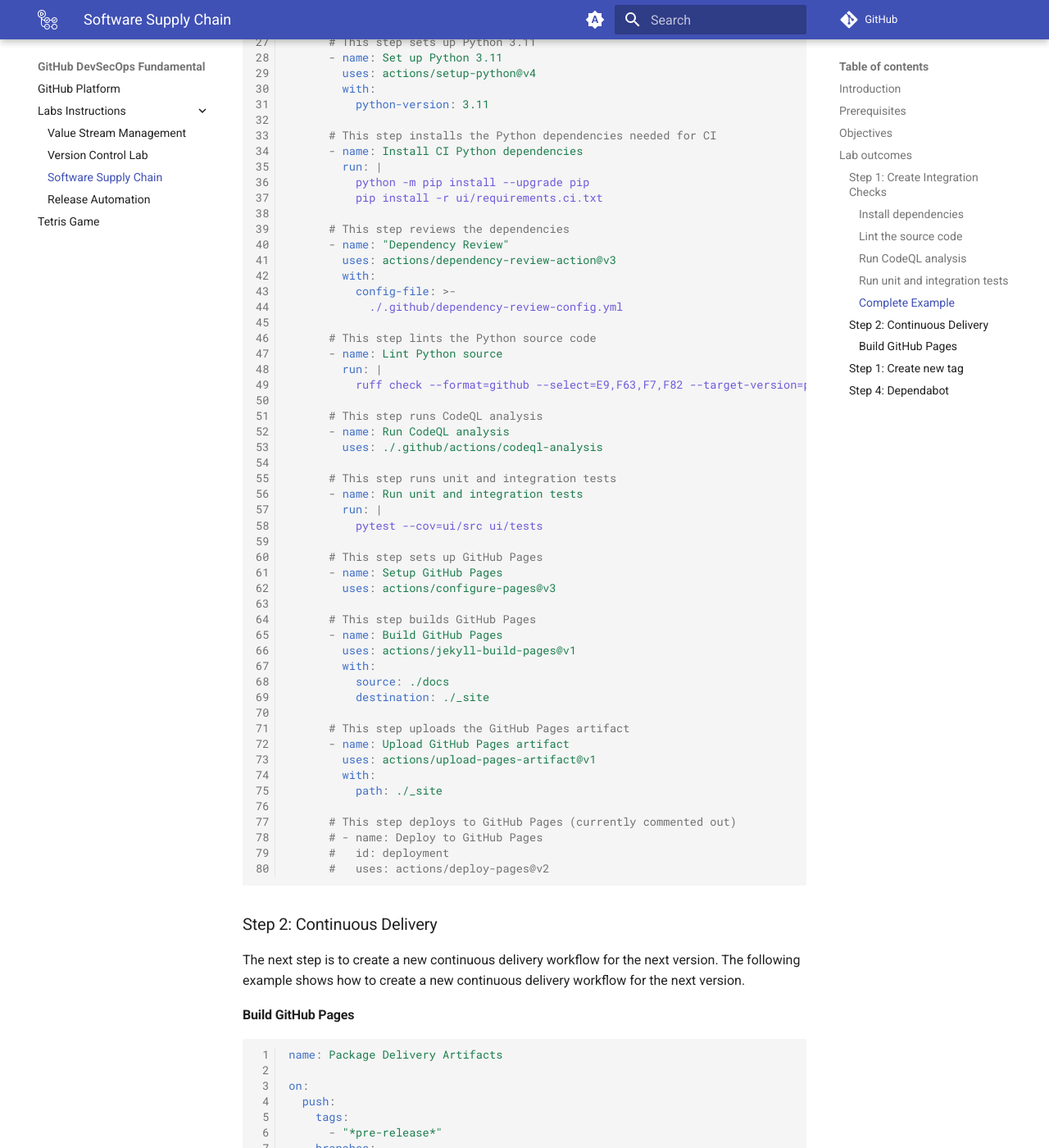
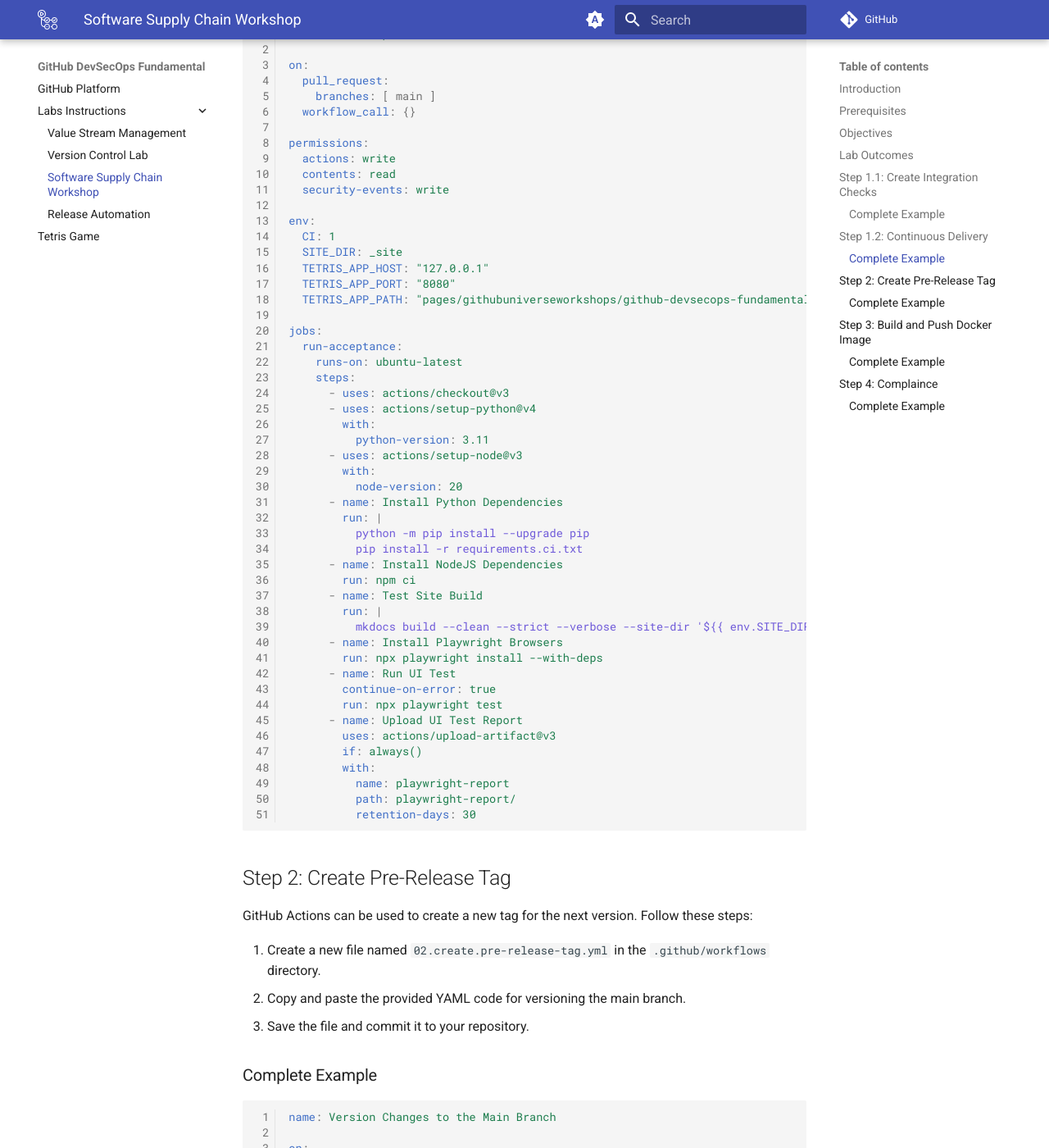
Before and after one commit to githubuniverseworkshops/github-devsecops-fundamentals, an MkDocs documentation site: the page built from docs/Software-Supply-Chain/index.md, in a window 1280 px wide and 1400 px high, scrolled down 3095 px. Shown: the whole window at 82% size. Built offline with MkDocs 1.6.1 and Material for MkDocs 9.7.7, drawn with Linux system fonts in a browser that asks for light colours; comment, search, counter and statistics services are not loaded; some of the changed text lies outside the part shown.

Commit message:
Update index.md

````diff
--- a/docs/Software-Supply-Chain/index.md
+++ b/docs/Software-Supply-Chain/index.md
@@ -1,4 +1,4 @@
-# Software Supply Chain
+# Software Supply Chain Workshop
 
 ## Introduction
 
@@ -17,242 +17,190 @@
 
 The objectives of this lab are to:
 
-1. Create Integration Checks for the `Tetris` app using GitHub Actions
-2. Create a Continuous Delivery workflow for the `Tetris` app using GitHub Actions
-3. Create a new pre-release `tag` for the `Tetris` app using GitHub Actions
-4. Create a new dependabot configuration file for the `Tetris` app using GitHub Actions
+1. Create Integration Checks for the `Tetris` app using GitHub Actions.
+2. Create a Continuous Delivery workflow for the `Tetris` app using GitHub Actions.
+3. Create a new pre-release `tag` for the `Tetris` app using GitHub Actions.
+4. Create a new Dependabot configuration file for the `Tetris` app using GitHub Actions.
 
-## Lab outcomes
+## Lab Outcomes
 
 The outcomes of this lab are:
 
-1. Get familiar with GitHub Actions
-2. Get familiar with GitHub Packages
-3. Get familiar with GitHub Pages
-4. Get familiar with Dependabot
-5. Get familiar with the GitHub CodeQL analysis
-6. Get familiar with the GitHub Dependency Review Action
-7. Get familiar with the GitHub Dependabot
+1. Get familiar with GitHub Actions.
+2. Get familiar with GitHub Packages.
+5. Get familiar with the GitHub CodeQL analysis.
+6. Get familiar with the GitHub Dependency Review Action.
+7. Get familiar with the GitHub Dependabot.
 
-### Step 1: Create Integration Checks
+## Step 1.1: Create Integration Checks
 
-The next step is to create a new integration check for the next version. The following example shows how to create a new integration check for the next version.
+The first step is to create a new integration check for the next version. Follow these steps:
 
-#### Install dependencies
+1. Navigate to `.github/workflows` and create a new file with the name `01.1.continuous.integration.yml`.
+2. Copy and paste the provided YAML code for running quality checks, UI tests, and security checks.
+3. Save the file and commit it to your repository.
 
+### Complete Example
 ```yaml
-# This workflow is named "Preliminary Checks"
-name: Preliminary Checks
+name: Run Checks
 
-# This workflow gets triggered on pull requests to the main branch and on workflow calls
 on:
   pull_request:
     branches:
       - main
+  workflow_call: {}
+
+permissions:
+  actions: write
+  contents: read
+  security-events: write
+  checks: write
+
+env:
+  CI: 1
+  SITE_DIR: _site
+  TETRIS_APP_HOST: "127.0.0.1"
+  TETRIS_APP_PORT: "8080"
+  TETRIS_APP_PATH: "pages/githubuniverseworkshops/github-devsecops-fundamentals"
+
+jobs:
+  quality-checks:
+    runs-on: ubuntu-latest
+    steps:
+      - uses: actions/checkout@v3
+      - uses: actions/setup-python@v4
+        with:
+          python-version: 3.11
+      - uses: actions/setup-node@v3
+        with:
+          node-version: 20
+      - name: Install Python dependencies
+        run: |
+          python -m pip install --upgrade pip
+          pip install -r requirements.ci.txt
+      - name: Install NodeJS dependencies
+        run: npm ci
+      - name: Lint Python source
+        run: |
+          ruff check --format=github --select=E9,F63,F7,F82 --target-version=py311 .
+
+  ui-tests:
+    runs-on: ubuntu-latest
+    steps:
+      - uses: actions/checkout@v3
+      - uses: actions/setup-python@v4
+        with:
+          python-version: 3.11
+      - uses: actions/setup-node@v3
+        with:
+          node-version: 20
+      - name: Install Python dependencies
+        run: |
+          python -m pip install --upgrade pip
+          pip install -r requirements.ci.txt
+      - name: Install node dependencies
+        run: npm ci
+      - name: Install Playwright Browsers
+        run: npx playwright install --with-deps
+      - name: Run Playwright tests
+        run: npx playwright test
+      - uses: actions/upload-artifact@v3
+        if: always()
+        with:
+          name: playwright-report
+          path: playwright-report/
+          retention-days: 30
+```
+
+## Step 1.2: Continuous Delivery
+
+In this step, you will create a new continuous delivery workflow for the next version. Follow these steps:
+
+1. Create a new file named `01.2.continuous.integration.yml` in the `.github/workflows` directory.
+2. Copy and paste the provided YAML code for running acceptance tests.
+3. Save the file and commit it to your repository.
+
+### Complete Example
+```yaml
+name: Run Acceptance Tests
+
+on:
+  pull_request:
+    branches: [ main ]
+  workflow_call: {}
+
+permissions:
+  actions: write
+  contents: read
+  security-events: write
+
+env:
+  CI: 1
+  SITE_DIR: _site
+  TETRIS_APP_HOST: "127.0.0.1"
+  TETRIS_APP_PORT: "8080"
+  TETRIS_APP_PATH: "pages/githubuniverseworkshops/github-devsecops-fundamentals"
+
+jobs:
+  run-acceptance:
+    runs-on: ubuntu-latest
+    steps:
+      - uses: actions/checkout@v3
+      - uses: actions/setup-python@v4
+        with:
+          python-version: 3.11
+      - uses: actions/setup-node@v3
+        with:
+          node-version: 20
+      - name: Install Python Dependencies
+        run: |
+          python -m pip install --upgrade pip
+          pip install -r requirements.ci.txt
+      - name: Install NodeJS Dependencies
+        run: npm ci
+      - name: Test Site Build
+        run: |
+          mkdocs build --clean --strict --verbose --site-dir '${{ env.SITE_DIR }}'
+      - name: Install Playwright Browsers
+        run: npx playwright install --with-deps
+      - name: Run UI Test
+        continue-on-error: true
+        run: npx playwright test
+      - name: Upload UI Test Report
+        uses: actions/upload-artifact@v3
+        if: always()
+        with:
+          name: playwright-report
+          path: playwright-report/
+          retention-days: 30
+```
+
+## Step 2: Create Pre-Release Tag
+
+GitHub Actions can be used to create a new tag for the next version. Follow these steps:
+
+1. Create a new file named `02.create.pre-release-tag.yml` in the `.github/workflows` directory.
+2. Copy and paste the provided YAML code for versioning the main branch.
+3. Save the file and commit it to your repository.
+
+### Complete Example
+```yaml
+name: Version Changes to the Main Branch
+
+on:
   push:
     branches:
       - main
   workflow_call: {}
 
-# This workflow has read permissions for the contents
-permissions:
-  contents: read
-
-# This workflow consists of a single job named "lint-analyze-and-test-pass-01"
 jobs:
-  lint-analyze-and-test-pass-01:
-    # This job runs on the latest version of Ubuntu
-    runs-on: ubuntu-latest
-
-    # The steps that this job will execute
-    steps:
-      # This step checks out the repository
-      - name: Checkout repository
-        uses: actions/checkout@v3
-
-      # This step sets up Python 3.11
-      - name: Set up Python 3.11
-        uses: actions/setup-python@v4
-        with:
-          python-version: 3.11
-
-      # This step installs the Python dependencies needed for CI
-      - name: Install CI Python dependencies
-        run: |
-          python -m pip install --upgrade pip
-          pip install -r requirements.txt
-```
-
-#### Lint the source code
-
-```yaml
-      # This step lints the Python source code
-      - name: Lint Python source
-        run: |
-          ruff check --format=github --select=E9,F63,F7,F82 --target-version=py311 .
-```
-
-#### Run CodeQL analysis
-
-```yaml
-      # This step runs CodeQL analysis
-      - name: Run CodeQL analysis
-        uses: ./.github/actions/codeql-analysis
-```
-
-#### Run unit and integration tests
-
-```yaml
-      # This step runs unit and integration tests
-      - name: Run unit and integration tests
-        run: |
-          pytest --cov=ui/src ui/tests
-```
-
-#### Complete Example
-
-```yaml
-# This workflow is named "Preliminary Checks"
-name: Preliminary Checks
-
-# This workflow gets triggered on pull requests to the main branch and on workflow calls
-on:
-  pull_request:
-    branches:
-        - main
-  workflow_call: {}
-
-# This workflow has read permissions for the contents
-permissions:
-  contents: read
-
-# This workflow consists of a single job named "lint-analyze-and-test-pass-01"
-jobs:
-  lint-analyze-and-test-pass-01:
-    # This job runs on the latest version of Ubuntu
-    runs-on: ubuntu-latest
-
-    # The steps that this job will execute
-    steps:
-      # This step checks out the repository
-      - name: Checkout repository
-        uses: actions/checkout@v3
-
-      # This step sets up Python 3.11
-      - name: Set up Python 3.11
-        uses: actions/setup-python@v4
-        with:
-          python-version: 3.11
-
-      # This step installs the Python dependencies needed for CI
-      - name: Install CI Python dependencies
-        run: |
-          python -m pip install --upgrade pip
-          pip install -r ui/requirements.ci.txt
-
-      # This step reviews the dependencies
-      - name: "Dependency Review"
-        uses: actions/dependency-review-action@v3
-        with:
-          config-file: >-
-            ./.github/dependency-review-config.yml
-
-      # This step lints the Python source code
-      - name: Lint Python source
-        run: |
-          ruff check --format=github --select=E9,F63,F7,F82 --target-version=py311 .
-
-      # This step runs CodeQL analysis
-      - name: Run CodeQL analysis
-        uses: ./.github/actions/codeql-analysis
-
-      # This step runs unit and integration tests
-      - name: Run unit and integration tests
-        run: |
-          pytest --cov=ui/src ui/tests
-
-      # This step sets up GitHub Pages
-      - name: Setup GitHub Pages
-        uses: actions/configure-pages@v3
-
-      # This step builds GitHub Pages
-      - name: Build GitHub Pages
-        uses: actions/jekyll-build-pages@v1
-        with:
-          source: ./docs
-          destination: ./_site
-
-      # This step uploads the GitHub Pages artifact
-      - name: Upload GitHub Pages artifact
-        uses: actions/upload-pages-artifact@v1
-        with:
-          path: ./_site
-
-      # This step deploys to GitHub Pages (currently commented out)
-      # - name: Deploy to GitHub Pages
-      #   id: deployment
-      #   uses: actions/deploy-pages@v2
-```
-
-### Step 2: Continuous Delivery
-
-The next step is to create a new continuous delivery workflow for the next version. The following example shows how to create a new continuous delivery workflow for the next version.
-
-#### Build GitHub Pages
-
-```yaml
-name: Package Delivery Artifacts
-
-on:
-  push:
-    tags:
-      - "*pre-release*"
-    branches:
-      - main
-      - lab-2
-  workflow_dispatch: {}
-
-permissions:
-  contents: read
-  packages: write
-
-jobs:
-  package:
-    uses: ./.github/workflows/package.yml
-    with:
-      publish: true
-      package-name: ${{ github.event.repository.owner.login }}
-      package-namespace: ${{ github.event.repository.name }}
-      package-registry: ghcr.io
-    secrets:
-      package-registry-owner: ${{ github.event.repository.owner.login }}
-      package-registry-token: ${{ secrets.GITHUB_TOKEN }}
-```
-
-### Step 1: Create new `tag`
-
-GitHub Actions can be used to create a new tag for the next version. The following example shows how to create a new tag for the next version.
-
-```yaml
-# This is a GitHub Actions workflow for versioning. It is triggered on every push to the main branch.
-# It reads the content of the repository, retrieves the last version number, calculates the next version number, and creates a new git tag for the next version.
-name: Versioning
-
-on:
-  push:
-    branches:
-      - main
-
-jobs:
-  versioning:
+  version-main-branch-changes:
     runs-on: ubuntu-latest
     steps:
-      # The first step is to checkout the repository.
       - name: Checkout
         uses: actions/checkout@v3
         with:
           fetch-depth: 0
-      # The next step is to get the last version number.
       - name: Get last version number
         id: get_last_version
         run: |
@@ -260,7 +208,6 @@
           last_version=$(git describe --tags --abbrev=0 2>/dev/null || echo "0.0.0")
           echo "Last version is $last_version"
           echo "last_version=$last_version" >> "$GITHUB_OUTPUT"
-      # The next step is to calculate the next version number.
       - name: Get next version number
         id: get_next_version
         run: |
@@ -276,8 +223,6 @@
           echo "next_version=$next_version" >> "$GITHUB_OUTPUT"
         env:
           last_version: ${{ steps.get_last_version.outputs.last_version }}
-      # The final step is to create a new git tag for the next version.
-
       - name: Create tag for the next version
         run: |
           git config --global user.name "${GITHUB_ACTOR}"
@@ -286,21 +231,115 @@
           git push origin "$next_version"
         env:
           next_version: ${{ steps.get_next_version.outputs.next_version }}-pre-release
+
 ```
 
-### Step 4: Dependabot
+## Step 3: Build and Push Docker Image
 
-The next step is to create a new dependabot configuration file for the next version. The following example shows how to create a new dependabot configuration file for the next version.
+The next step is to create a Docker container image and push it to GitHub Container Registry (GHCR). Follow these steps:
 
+1. Create a new file named `03.build-and-push-docker.yml` in the `.github/workflows` directory.
+2. Copy and paste the provided YAML code for building and pushing the Docker image.
+3. Save the file and commit it to your repository.
+
+### Complete Example
 ```yaml
-version: 2
-updates:
-  - package-ecosystem: "python"
-    directory: "/"
-    schedule:
-      interval: "weekly"
-  - package-ecosystem: "github-actions"
-    directory: "/"
-    schedule:
-    interval: "weekly"
+name: Package Container Image
+
+on:
+  pull_request:
+    branches:
+      - main
+  workflow_dispatch: {}
+
+permissions:
+  contents: read
+  packages: write
+
+
+jobs:
+  build-and-push:
+    runs-on: ubuntu-latest
+    steps:
+      - uses: actions/checkout@v3
+
+      # Connect to GitHub Container Registry (ghcr)
+      - name: Login to GitHub Container Registry
+        uses: docker/login-action@v3
+        with:
+          registry: ghcr.io
+          username: ${{ github.actor }}
+          password: ${{ secrets.GITHUB_TOKEN }}
+
+      - name: Build and push to GHCR
+        uses: docker/build-push-action@v2
+        with:
+          push: true
+          context: ${{ github.workspace }}
+          tags: ghcr.io/${{ github.repository }}:${{ github.sha }}
 ```
+
+## Step 4: Complaince
+_optional during the dry-run to check the time and stick with 15 minutes_
+
+In this step, you will create a new Dependabot configuration file. Follow these steps:
+
+1. Create a new file named `04.dependabot.yml` in the root directory of your repository.
+2. Copy and paste the provided YAML code for configuring Dependabot.
+3. Save the file.
+
+### Complete Example
+```yaml
+name: Complaince
+
+on:
+  pull_request:
+    branches:
+      - main
+  workflow_call: {}
+
+permissions:
+  actions: write
+  contents: read
+  security-events: write
+  checks: write
+
+env:
+  CI: 1
+  SITE_DIR: _site
+  TETRIS_APP_HOST: "127.0.0.1"
+  TETRIS_APP_PORT: "8080"
+  TETRIS_APP_PATH: "pages/githubuniverseworkshops/github-devsecops-fundamentals"
+
+jobs:
+  security-checks:
+    runs-on: ubuntu-latest
+    steps:
+      - uses: actions/checkout@v3
+      - uses: actions/setup-python@v4
+        with:
+          python-version: 3.11
+      - uses: actions/setup-node@v3
+        with:
+          node-version: 20
+      - name: Install Python dependencies
+        run: |
+          python -m pip install --upgrade pip
+          pip install -r requirements.txt
+      - name: Install node dependencies
+        run: npm ci
+      - name: Dependency Review
+        uses: actions/dependency-review-action@v3
+        with:
+          config-file: >-
+            ./.github/dependency-review-config.yml
+      - name: Initialize CodeQL
+        uses: github/codeql-action/init@v2
+        with:
+          languages: python,javascript
+          setup-python-dependencies: "false"
+      - name: Perform CodeQL Analysis
+        uses: github/codeql-action/analyze@v2
+```
+
+Congratulations! You have completed the steps to set up a software supply chain for the `Tetris` app using GitHub Actions.
````
